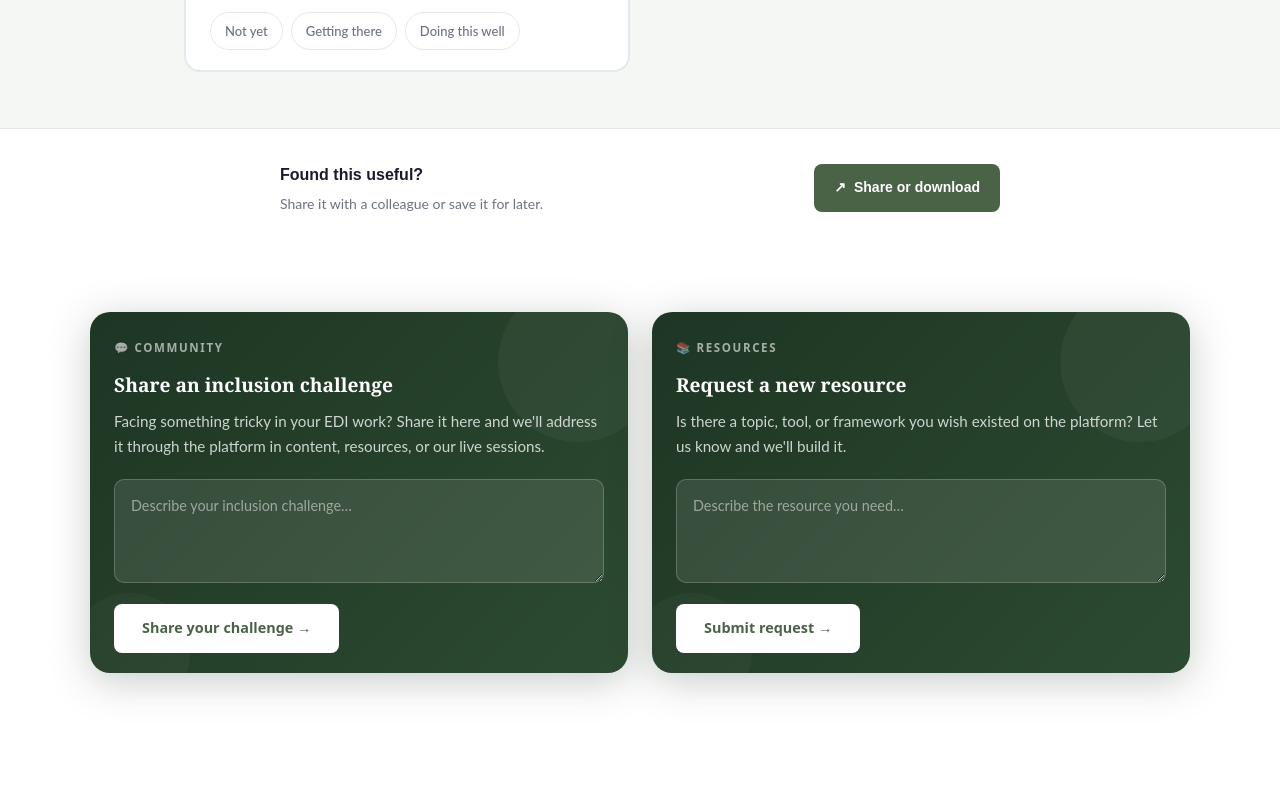
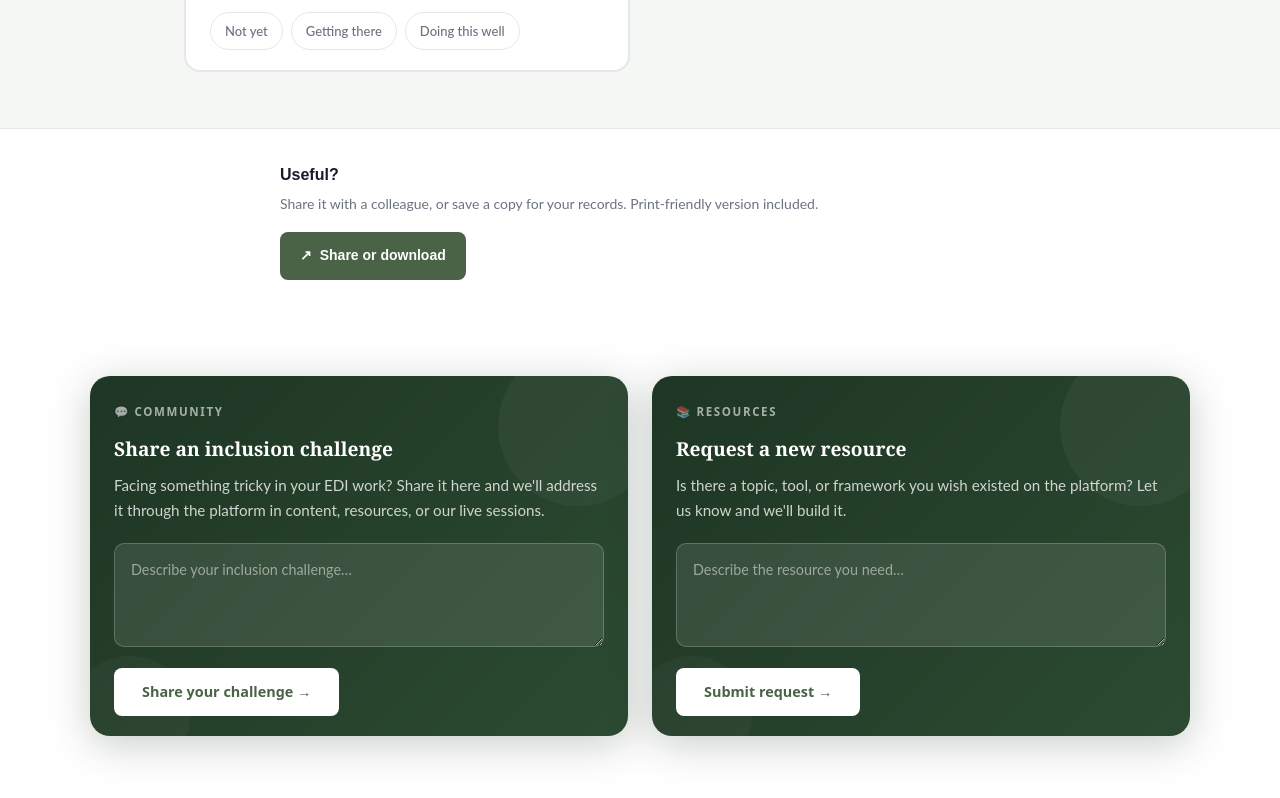
Before and after one commit to Rebekah338/inclusion-impact-platform, a Next.js app: page /dashboard/apply/how-to-be-an-ally in a window 1280 px wide. Shown: the part 1779-2577 px from the top of the page. Before the commit the page ends 2516 px from the top, so only its background shows below. Built offline with nearby package versions, Linux system fonts and the light colour scheme.

Commit message:
Update share bar copy on all resource pages
Co-Authored-By: Claude Sonnet 4.6 <noreply@anthropic.com>
Claude-Session: https://claude.ai/code/session_01E11uWzxsBtw5XKP8MYPdbN

```diff
--- a/app/dashboard/apply/anti-racist-practice-guide/page.tsx
+++ b/app/dashboard/apply/anti-racist-practice-guide/page.tsx
@@ -158,8 +158,8 @@ export default function AntiRacistPracticeGuidePage() {
       <div style={{ background: "#fff", borderTop: "1px solid #e5e7eb", padding: "32px 24px" }}>
         <div style={{ maxWidth: 720, margin: "0 auto", display: "flex", alignItems: "center", justifyContent: "space-between", flexWrap: "wrap", gap: 16 }}>
           <div>
-            <p style={{ fontFamily: "Raleway, sans-serif", fontSize: 16, fontWeight: 700, color: "var(--charcoal, #2C2C2C)", margin: "0 0 4px" }}>Found this useful?</p>
-            <p style={{ fontSize: 14, color: "#6b7280", margin: 0 }}>Share it with a colleague or save it for later.</p>
+            <p style={{ fontFamily: "Raleway, sans-serif", fontSize: 16, fontWeight: 700, color: "var(--charcoal, #2C2C2C)", margin: "0 0 4px" }}>Useful?</p>
+            <p style={{ fontSize: 14, color: "#6b7280", margin: 0 }}>Share it with a colleague, or save a copy for your records. Print-friendly version included.</p>
           </div>
           <div style={{ position: "relative" }}>
             <button
--- a/app/dashboard/apply/challenging-non-inclusive-behaviour/page.tsx
+++ b/app/dashboard/apply/challenging-non-inclusive-behaviour/page.tsx
@@ -187,8 +187,8 @@ export default function ChallengingNonInclusiveBehaviourPage() {
       <div style={{ background: "#fff", borderTop: "1px solid #e5e7eb", padding: "32px 24px" }}>
         <div style={{ maxWidth: 720, margin: "0 auto", display: "flex", alignItems: "center", justifyContent: "space-between", flexWrap: "wrap", gap: 16 }}>
           <div>
-            <p style={{ fontFamily: "Raleway, sans-serif", fontSize: 16, fontWeight: 700, color: "var(--charcoal, #2C2C2C)", margin: "0 0 4px" }}>Found this useful?</p>
-            <p style={{ fontSize: 14, color: "#6b7280", margin: 0 }}>Share it with a colleague or save it for later.</p>
+            <p style={{ fontFamily: "Raleway, sans-serif", fontSize: 16, fontWeight: 700, color: "var(--charcoal, #2C2C2C)", margin: "0 0 4px" }}>Useful?</p>
+            <p style={{ fontSize: 14, color: "#6b7280", margin: 0 }}>Share it with a colleague, or save a copy for your records. Print-friendly version included.</p>
           </div>
           <div style={{ position: "relative" }}>
             <button
--- a/app/dashboard/apply/cultural-competence-reflection/page.tsx
+++ b/app/dashboard/apply/cultural-competence-reflection/page.tsx
@@ -210,8 +210,8 @@ export default function CulturalCompetenceReflectionPage() {
       <div style={{ background: "#fff", borderTop: "1px solid #e5e7eb", padding: "32px 24px" }}>
         <div style={{ maxWidth: 720, margin: "0 auto", display: "flex", alignItems: "center", justifyContent: "space-between", flexWrap: "wrap", gap: 16 }}>
           <div>
-            <p style={{ fontFamily: "Raleway, sans-serif", fontSize: 16, fontWeight: 700, color: "var(--charcoal, #2C2C2C)", margin: "0 0 4px" }}>Found this useful?</p>
-            <p style={{ fontSize: 14, color: "#6b7280", margin: 0 }}>Share it with a colleague or save it for later.</p>
+            <p style={{ fontFamily: "Raleway, sans-serif", fontSize: 16, fontWeight: 700, color: "var(--charcoal, #2C2C2C)", margin: "0 0 4px" }}>Useful?</p>
+            <p style={{ fontSize: 14, color: "#6b7280", margin: 0 }}>Share it with a colleague, or save a copy for your records. Print-friendly version included.</p>
           </div>
           <div style={{ position: "relative" }}>
             <button
--- a/app/dashboard/apply/diverse-recruitment-checklist/page.tsx
+++ b/app/dashboard/apply/diverse-recruitment-checklist/page.tsx
@@ -158,8 +158,8 @@ export default function DiverseRecruitmentChecklistPage() {
       <div style={{ background: "#fff", borderTop: "1px solid #e5e7eb", padding: "32px 24px" }}>
         <div style={{ maxWidth: 720, margin: "0 auto", display: "flex", alignItems: "center", justifyContent: "space-between", flexWrap: "wrap", gap: 16 }}>
           <div>
-            <p style={{ fontFamily: "Raleway, sans-serif", fontSize: 16, fontWeight: 700, color: "var(--charcoal, #2C2C2C)", margin: "0 0 4px" }}>Found this useful?</p>
-            <p style={{ fontSize: 14, color: "#6b7280", margin: 0 }}>Share it with a colleague or save it for later.</p>
+            <p style={{ fontFamily: "Raleway, sans-serif", fontSize: 16, fontWeight: 700, color: "var(--charcoal, #2C2C2C)", margin: "0 0 4px" }}>Useful?</p>
+            <p style={{ fontSize: 14, color: "#6b7280", margin: 0 }}>Share it with a colleague, or save a copy for your records. Print-friendly version included.</p>
           </div>
           <div style={{ position: "relative" }}>
             <button
--- a/app/dashboard/apply/edi-glossary/page.tsx
+++ b/app/dashboard/apply/edi-glossary/page.tsx
@@ -512,8 +512,8 @@ export default function EDIGlossaryPage() {
       <div style={{ background: "#fff", borderTop: "1px solid #e5e7eb", padding: "32px 24px" }}>
         <div style={{ maxWidth: 720, margin: "0 auto", display: "flex", alignItems: "center", justifyContent: "space-between", flexWrap: "wrap", gap: 16 }}>
           <div>
-            <p style={{ fontFamily: "Raleway, sans-serif", fontSize: 16, fontWeight: 700, color: "var(--charcoal, #2C2C2C)", margin: "0 0 4px" }}>Found this useful?</p>
-            <p style={{ fontSize: 14, color: "#6b7280", margin: 0 }}>Share it with a colleague or save it for later.</p>
+            <p style={{ fontFamily: "Raleway, sans-serif", fontSize: 16, fontWeight: 700, color: "var(--charcoal, #2C2C2C)", margin: "0 0 4px" }}>Useful?</p>
+            <p style={{ fontSize: 14, color: "#6b7280", margin: 0 }}>Share it with a colleague, or save a copy for your records. Print-friendly version included.</p>
           </div>
           <div style={{ position: "relative" }}>
             <button
--- a/app/dashboard/apply/how-to-be-an-ally/page.tsx
+++ b/app/dashboard/apply/how-to-be-an-ally/page.tsx
@@ -247,8 +247,8 @@ export default function HowToBeAnAllyPage() {
       <div style={{ background: "#fff", borderTop: "1px solid #e5e7eb", padding: "32px 24px" }}>
         <div style={{ maxWidth: 720, margin: "0 auto", display: "flex", alignItems: "center", justifyContent: "space-between", flexWrap: "wrap", gap: 16 }}>
           <div>
-            <p style={{ fontFamily: "Raleway, sans-serif", fontSize: 16, fontWeight: 700, color: "var(--charcoal, #2C2C2C)", margin: "0 0 4px" }}>Found this useful?</p>
-            <p style={{ fontSize: 14, color: "#6b7280", margin: 0 }}>Share it with a colleague or save it for later.</p>
+            <p style={{ fontFamily: "Raleway, sans-serif", fontSize: 16, fontWeight: 700, color: "var(--charcoal, #2C2C2C)", margin: "0 0 4px" }}>Useful?</p>
+            <p style={{ fontSize: 14, color: "#6b7280", margin: 0 }}>Share it with a colleague, or save a copy for your records. Print-friendly version included.</p>
           </div>
           <div style={{ position: "relative" }}>
             <button
--- a/app/dashboard/apply/inclusive-leadership-reflection/page.tsx
+++ b/app/dashboard/apply/inclusive-leadership-reflection/page.tsx
@@ -211,8 +211,8 @@ export default function InclusiveLeadershipReflectionPage() {
       <div style={{ background: "#fff", borderTop: "1px solid #e5e7eb", padding: "32px 24px" }}>
         <div style={{ maxWidth: 720, margin: "0 auto", display: "flex", alignItems: "center", justifyContent: "space-between", flexWrap: "wrap", gap: 16 }}>
           <div>
-            <p style={{ fontFamily: "Raleway, sans-serif", fontSize: 16, fontWeight: 700, color: "var(--charcoal, #2C2C2C)", margin: "0 0 4px" }}>Found this useful?</p>
-            <p style={{ fontSize: 14, color: "#6b7280", margin: 0 }}>Share it with a colleague or save it for later.</p>
+            <p style={{ fontFamily: "Raleway, sans-serif", fontSize: 16, fontWeight: 700, color: "var(--charcoal, #2C2C2C)", margin: "0 0 4px" }}>Useful?</p>
+            <p style={{ fontSize: 14, color: "#6b7280", margin: 0 }}>Share it with a colleague, or save a copy for your records. Print-friendly version included.</p>
           </div>
           <div style={{ position: "relative" }}>
             <button
--- a/app/dashboard/apply/inclusive-meeting-checklist/page.tsx
+++ b/app/dashboard/apply/inclusive-meeting-checklist/page.tsx
@@ -163,8 +163,8 @@ export default function InclusiveMeetingChecklistPage() {
       <div style={{ background: "#fff", borderTop: "1px solid #e5e7eb", padding: "32px 24px" }}>
         <div style={{ maxWidth: 720, margin: "0 auto", display: "flex", alignItems: "center", justifyContent: "space-between", flexWrap: "wrap", gap: 16 }}>
           <div>
-            <p style={{ fontFamily: "Raleway, sans-serif", fontSize: 16, fontWeight: 700, color: "var(--charcoal, #2C2C2C)", margin: "0 0 4px" }}>Found this useful?</p>
-            <p style={{ fontSize: 14, color: "#6b7280", margin: 0 }}>Share it with a colleague or save it for later.</p>
+            <p style={{ fontFamily: "Raleway, sans-serif", fontSize: 16, fontWeight: 700, color: "var(--charcoal, #2C2C2C)", margin: "0 0 4px" }}>Useful?</p>
+            <p style={{ fontSize: 14, color: "#6b7280", margin: 0 }}>Share it with a colleague, or save a copy for your records. Print-friendly version included.</p>
           </div>
           <div style={{ position: "relative" }}>
             <button
--- a/app/dashboard/apply/neurodivergent-support-guide/page.tsx
+++ b/app/dashboard/apply/neurodivergent-support-guide/page.tsx
@@ -152,8 +152,8 @@ export default function NeurodivergentSupportGuidePage() {
       <div style={{ background: "#fff", borderTop: "1px solid #e5e7eb", padding: "32px 24px" }}>
         <div style={{ maxWidth: 720, margin: "0 auto", display: "flex", alignItems: "center", justifyContent: "space-between", flexWrap: "wrap", gap: 16 }}>
           <div>
-            <p style={{ fontFamily: "Raleway, sans-serif", fontSize: 16, fontWeight: 700, color: "var(--charcoal, #2C2C2C)", margin: "0 0 4px" }}>Found this useful?</p>
-            <p style={{ fontSize: 14, color: "#6b7280", margin: 0 }}>Share it with a colleague or save it for later.</p>
+            <p style={{ fontFamily: "Raleway, sans-serif", fontSize: 16, fontWeight: 700, color: "var(--charcoal, #2C2C2C)", margin: "0 0 4px" }}>Useful?</p>
+            <p style={{ fontSize: 14, color: "#6b7280", margin: 0 }}>Share it with a colleague, or save a copy for your records. Print-friendly version included.</p>
           </div>
           <div style={{ position: "relative" }}>
             <button
--- a/app/dashboard/apply/pronouns-guide/page.tsx
+++ b/app/dashboard/apply/pronouns-guide/page.tsx
@@ -182,8 +182,8 @@ export default function PronounsGuidePage() {
       <div style={{ background: "#fff", borderTop: "1px solid #e5e7eb", padding: "32px 24px" }}>
         <div style={{ maxWidth: 720, margin: "0 auto", display: "flex", alignItems: "center", justifyContent: "space-between", flexWrap: "wrap", gap: 16 }}>
           <div>
-            <p style={{ fontFamily: "Raleway, sans-serif", fontSize: 16, fontWeight: 700, color: "var(--charcoal, #2C2C2C)", margin: "0 0 4px" }}>Found this useful?</p>
-            <p style={{ fontSize: 14, color: "#6b7280", margin: 0 }}>Share it with a colleague or save it for later.</p>
+            <p style={{ fontFamily: "Raleway, sans-serif", fontSize: 16, fontWeight: 700, color: "var(--charcoal, #2C2C2C)", margin: "0 0 4px" }}>Useful?</p>
+            <p style={{ fontSize: 14, color: "#6b7280", margin: 0 }}>Share it with a colleague, or save a copy for your records. Print-friendly version included.</p>
           </div>
           <div style={{ position: "relative" }}>
             <button
--- a/app/dashboard/apply/recognising-bias/page.tsx
+++ b/app/dashboard/apply/recognising-bias/page.tsx
@@ -324,8 +324,8 @@ export default function RecognisingBiasPage() {
       <div style={{ background: "#fff", borderTop: "1px solid #e5e7eb", padding: "32px 24px" }}>
         <div style={{ maxWidth: 720, margin: "0 auto", display: "flex", alignItems: "center", justifyContent: "space-between", flexWrap: "wrap", gap: 16 }}>
           <div>
-            <p style={{ fontFamily: "Raleway, sans-serif", fontSize: 16, fontWeight: 700, color: "var(--charcoal, #2C2C2C)", margin: "0 0 4px" }}>Found this useful?</p>
-            <p style={{ fontSize: 14, color: "#6b7280", margin: 0 }}>Share it with a colleague or save it for later.</p>
+            <p style={{ fontFamily: "Raleway, sans-serif", fontSize: 16, fontWeight: 700, color: "var(--charcoal, #2C2C2C)", margin: "0 0 4px" }}>Useful?</p>
+            <p style={{ fontSize: 14, color: "#6b7280", margin: 0 }}>Share it with a colleague, or save a copy for your records. Print-friendly version included.</p>
           </div>
           <div style={{ position: "relative" }}>
             <button
```
